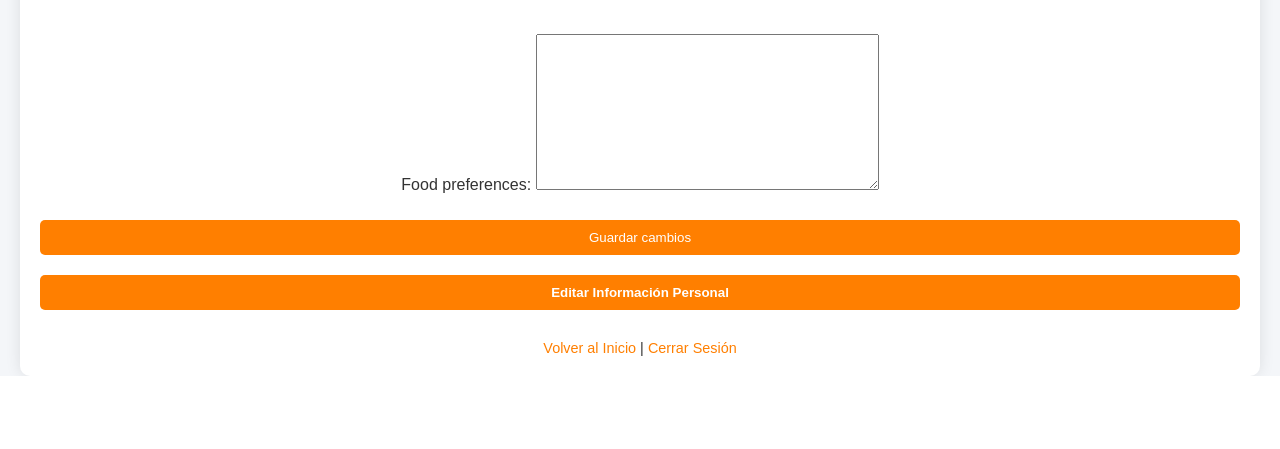
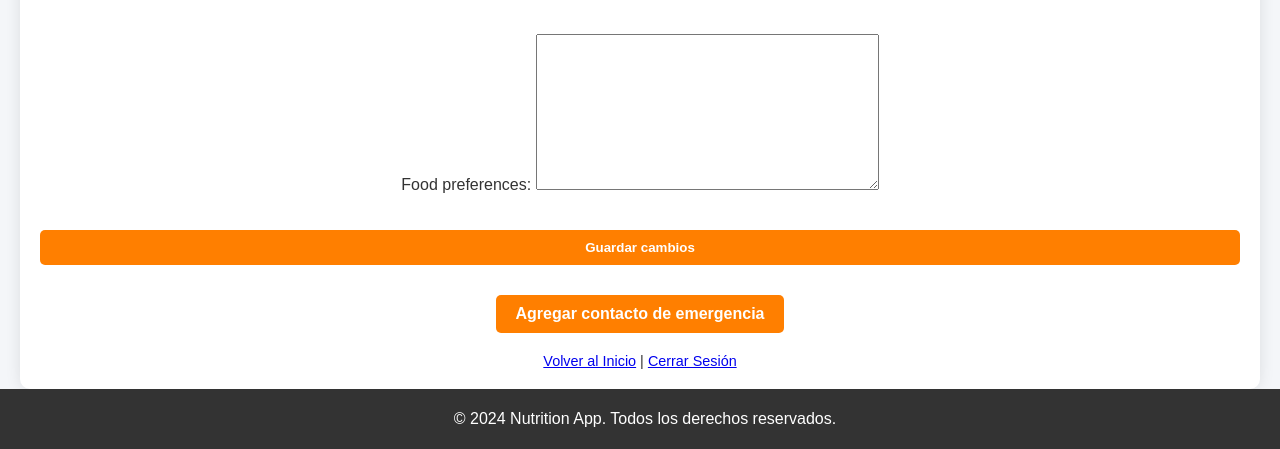
Before and after one commit to dalamilla777/nutririon1, a Django app: page /profile/patient/ in a window 1280 px wide. Shown: the part 916-1365 px from the top of the page. Before the commit the page ends 1292 px from the top, so only its background shows below. Run offline with Django 5.2, Linux system fonts and the light colour scheme; the visitor is signed in with stand-in values (Sample User, id 1); data comes from the database, SQL or seed files in the repository.

Commit message:
Citas_y_Calendario

```diff
--- a/nutrition/forms.py
+++ b/nutrition/forms.py
@@ -74,8 +74,14 @@ class DoctorProfileForm(forms.ModelForm):
 class PersonalInfoForm(forms.ModelForm):
     class Meta:
         model = PersonalInfo
-        fields = ['nombre', 'apellidos', 'contacto_emergencia',
-                   'nombre_contacto_emergencia', 'relacion_contacto_emergencia', 'direccion', 'curp']
+        fields = ['nombre_contacto_emergencia', 'relacion_contacto_emergencia', 'numero_emergencia','direccion', 'curp']  # Campos necesarios
+        labels = {
+            'nombre_contacto_emergencia': 'Nombre completo del Contacto de Emergencia',
+            'relacion_contacto_emergencia': 'Relación con el Contacto de Emergencia',
+            'numero_emergencia': 'Número de Emergencia',
+            'direccion': 'Dirección',
+            'curp': 'Curp',
+        }
 
 
 class DisponibilidadForm(forms.ModelForm):
@@ -110,8 +116,6 @@ class AgendarCitaForm(forms.ModelForm):
 
 
 
-
-
 class NotaForm(forms.ModelForm):
     class Meta:
         model = Nota
--- a/nutrition/models.py
+++ b/nutrition/models.py
@@ -41,7 +41,7 @@ class PersonalInfo(models.Model):
     user = models.OneToOneField(User, on_delete=models.CASCADE)  # Relación con el usuario
     nombre = models.CharField(max_length=255)
     apellidos = models.CharField(max_length=255)
-    contacto_emergencia = models.CharField(max_length=15, blank=True)
+    numero_emergencia = models.CharField(max_length=15, blank=True)
     nombre_contacto_emergencia = models.CharField(max_length=255, blank=True)
     relacion_contacto_emergencia = models.CharField(max_length=50, blank=True)
     direccion = models.TextField(blank=True)
--- a/nutrition/static/css/styles.css
+++ b/nutrition/static/css/styles.css
@@ -6,19 +6,19 @@ body {
     background-color: #f4f6f9;
     color: #333;
     display: flex;
-    justify-content: center;
-    align-items: center;
+    flex-direction: column; /* Cambiar a columna para que el contenido y el pie de página se apilen verticalmente */
     min-height: 100vh;
 }
 
 .container {
     width: 100%;
-    max-width: 400px;
+    max-width: 600px;
     background-color: white;
     padding: 40px;
     box-shadow: 0 0 15px rgba(0, 0, 0, 0.1);
     border-radius: 10px;
     text-align: center;
+    flex: 1; /* Permitir que el contenedor principal ocupe el espacio disponible */
 }
 
 h1 {
@@ -27,7 +27,7 @@ h1 {
     margin-bottom: 20px;
 }
 
-form {
+form.profile-form {
     display: flex;
     flex-direction: column;
 }
@@ -40,7 +40,7 @@ input, button {
     border: 1px solid #ddd;
 }
 
-button {
+button.btn {
     background-color: #ff7f00;
     color: white;
     border: none;
@@ -48,27 +48,44 @@ button {
     transition: background-color 0.3s ease;
 }
 
-button:hover {
+button.btn:hover {
     background-color: #e96d00;
 }
 
-a {
-    color: #ff7f00;
+a.btn {
+    display: inline-block;
+    background-color: #ff7f00;
+    color: white;
+    padding: 10px 20px;
     text-decoration: none;
+    border-radius: 5px;
+    font-weight: bold;
+    transition: background-color 0.3s ease;
+    margin-top: 20px;
 }
 
-a:hover {
-    text-decoration: underline;
+a.btn:hover {
+    background-color: #e96d00;
 }
 
-.error {
-    color: red;
-    margin-top: 10px;
+.messages {
+    margin-bottom: 20px;
 }
 
-.success {
-    color: green;
-    margin-top: 10px;
+.alert {
+    padding: 10px;
+    margin-bottom: 10px;
+    border-radius: 5px;
+}
+
+.alert.success {
+    background-color: #d4edda;
+    color: #155724;
+}
+
+.alert.error {
+    background-color: #f8d7da;
+    color: #721c24;
 }
 
 .footer {
@@ -78,12 +95,115 @@ a:hover {
 
 footer {
     text-align: center;
-    padding: 20px;
+    padding: 5px;
     background-color: #333;
     color: white;
+    width: 100%;
+    position: relative; /* Cambiar a relativo para que no sea fijo */
+}
+
+/* Estilos responsivos */
+@media (max-width: 600px) {
+    .container {
+        width: 90%;
+    }
+}
+
+/* Estilo para la barra de navegación */
+.navbar {
+    background-color: #030e56;
+    overflow: hidden;
+    padding: 10px 0;
+    text-align: center;
     position: fixed;
+    top: 0;
+    width: 100%;
+    z-index: 1000;
+}
+
+/* Estilo para los enlaces de la barra */
+.navbar a {
+    display: inline-block;
+    color: white;
+    text-align: center;
+    padding: 14px 35px;
+    text-decoration: none;
+    font-size: 18px;
+    margin: 0 10px;
+}
+
+/* Iconos dentro de la barra */
+.icon-home i, .icon-logout i {
+    margin-right: 8px;
+}
+
+.navbar a:hover {
+    background-color: #110598;
+    color: white;
+}
+
+/* Contenedor principal */
+.container {
+    max-width: 1200px;
+    margin: 0 auto;
+    padding: 20px;
+    margin-top: 70px;  /* Separación para que la barra de navegación no se superponga */
+}
+
+/* Estilo para los botones */
+button, a.btn {
+    display: inline-block;
+    background-color: #ff7f00;
+    color: white;
+    padding: 10px 20px;
+    text-decoration: none;
+    border-radius: 5px;
+    font-weight: bold;
+    transition: background-color 0.3s ease;
+    margin-top: 20px;
+}
+
+button:hover, a.btn:hover {
+    background-color: #e96d00;
+}
+
+/* Estilo para los mensajes */
+.messages {
+    margin-bottom: 20px;
+}
+
+.alert {
+    padding: 10px;
+    margin-bottom: 10px;
+    border-radius: 5px;
+}
+
+.alert.success {
+    background-color: #d4edda;
+    color: #155724;
+}
+
+.alert.error {
+    background-color: #f8d7da;
+    color: #721c24;
+}
+
+/* Estilo para el pie de página */
+footer {
+    text-align: center;
+    padding: 5px;
+    background-color: #333;
+    color: white;
+    width: 100%;
+    position: relative;
     bottom: 0;
-    width: 100%;
+}
+
+/* Estilos responsivos */
+@media (max-width: 600px) {
+    .container {
+        width: 90%;
+    }
 }
 
 /* Estilos responsivos */
--- a/nutrition/templates/nutrition/patient_home.html
+++ b/nutrition/templates/nutrition/patient_home.html
@@ -47,6 +47,10 @@
             <h2>Historial de Citas</h2>
             <a href="{% url 'ver_historial_paciente' user.id %}" class="btn">Ver Historial de Citas</a>
         </div>
+        <br>
+<br>
+<br>
+<br>
 
         <div class="card">
             <h2>Notas del Doctor</h2>
--- a/nutrition/templates/nutrition/patient_profile.html
+++ b/nutrition/templates/nutrition/patient_profile.html
@@ -1,6 +1,3 @@
-<!-- templates/nutrition/patient_profile.html -->
-
-<!-- templates/nutrition/patient_profile.html -->
 {% load static %}
 <!DOCTYPE html>
 <html lang="es">
@@ -18,26 +15,33 @@
         <a href="{% url 'patient_home' %}" class="icon-home">
             <i class="fas fa-home"></i> Inicio
         </a>
-
         <a href="{% url 'home' %}" class="icon-logout">
             <i class="fas fa-sign-out-alt"></i> Cerrar Sesión
         </a>
     </div>
 
-
     <div class="container">
         <h1>Perfil de {{ user.username }} (Paciente)</h1>
 
+        <!-- Mensajes de confirmación y error -->
+        {% if messages %}
+            <div class="messages">
+                {% for message in messages %}
+                    <div class="alert {{ message.tags }}">{{ message }}</div>
+                {% endfor %}
+            </div>
+        {% endif %}
+
         <!-- Formulario de edición de perfil -->
-        <form method="post">
+        <form method="post" class="profile-form">
             {% csrf_token %}
             {{ form.as_p }} <!-- Esto muestra el formulario -->
-            <button type="submit">Guardar cambios</button>
+            <button type="submit" class="btn">Guardar cambios</button>
         </form>
 
         <!-- Botón para editar información personal -->
-        <a href="{% url 'personal_info' %}">
-            <button type="button" class="btn">Editar Información Personal</button>
+        <a href="{% url 'personal_info' %}" class="btn">
+            Agregar contacto de emergencia
         </a>
 
         <!-- Enlaces de navegación -->
@@ -45,5 +49,9 @@
             <a href="{% url 'patient_home' %}">Volver al Inicio</a> | <a href="{% url 'home' %}">Cerrar Sesión</a>
         </div>
     </div>
+
+    <footer>
+        <p>© 2024 Nutrition App. Todos los derechos reservados.</p>
+    </footer>
 </body>
 </html>
--- a/nutrition/urls.py
+++ b/nutrition/urls.py
@@ -32,6 +32,7 @@ urlpatterns = [
     path('agregar-nota/<int:paciente_id>/', views.agregar_nota_paciente, name='agregar_nota_paciente'),
     path('ver-notas/<int:paciente_id>/', views.ver_notas, name='ver_notas'),
     path('ver-citas/', views.ver_citas_paciente, name='ver_citas_paciente'),
+    path('ver-citas-doctor/', views.ver_citas_doctor, name='ver_citas_doctor'),
 
 
 
--- a/nutrition/views.py
+++ b/nutrition/views.py
@@ -17,6 +17,7 @@ from .forms import DisponibilidadForm
 from .models import Cita, DisponibilidadDoctor
 from .forms import AgendarCitaForm
 from django.core.mail import send_mail
+from django.shortcuts import render
 
 
 
@@ -453,3 +454,12 @@ def ver_notas(request, paciente_id):
 def ver_citas_paciente(request):
     citas = Cita.objects.filter(paciente=request.user)
     return render(request, 'nutrition/ver_citas_paciente.html', {'citas': citas})
+
+
+# views.py
+
+
+@login_required
+def ver_citas_doctor(request):
+    citas = Cita.objects.filter(doctor=request.user)
+    return render(request, 'nutrition/ver_citas_doctor.html', {'citas': citas})
```
Also changed, not shown: nutrition/templates/nutrition/agendar_cita.html (+62 -1 lines), nutrition/templates/nutrition/doctor_home.html (+6 -1 lines), nutrition/templates/nutrition/personal_info.html (+14 -10 lines), nutrition/templates/nutrition/ver_citas_doctor.html (added, +22 -0 lines), nutrition/migrations/0007_rename_contacto_emergencia_personalinfo_numero_emergencia.py (added).
